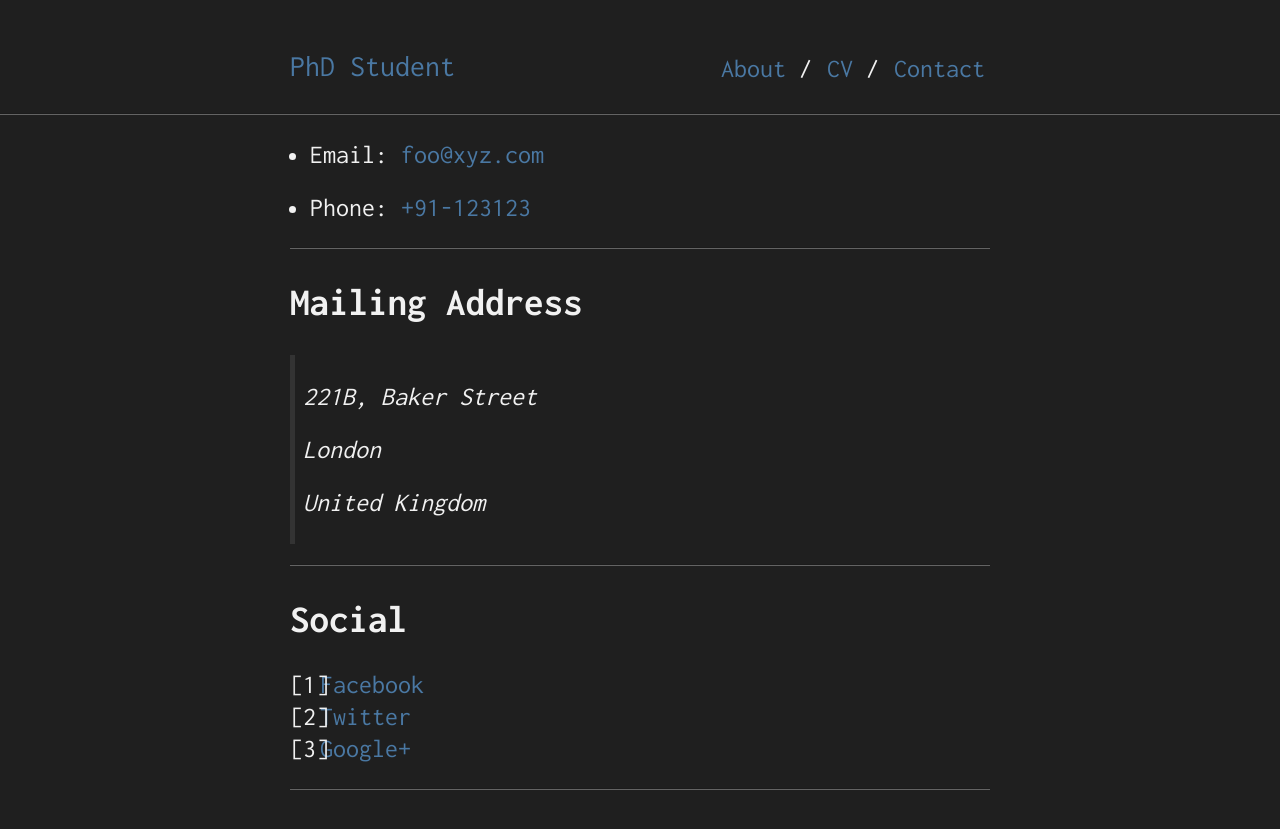
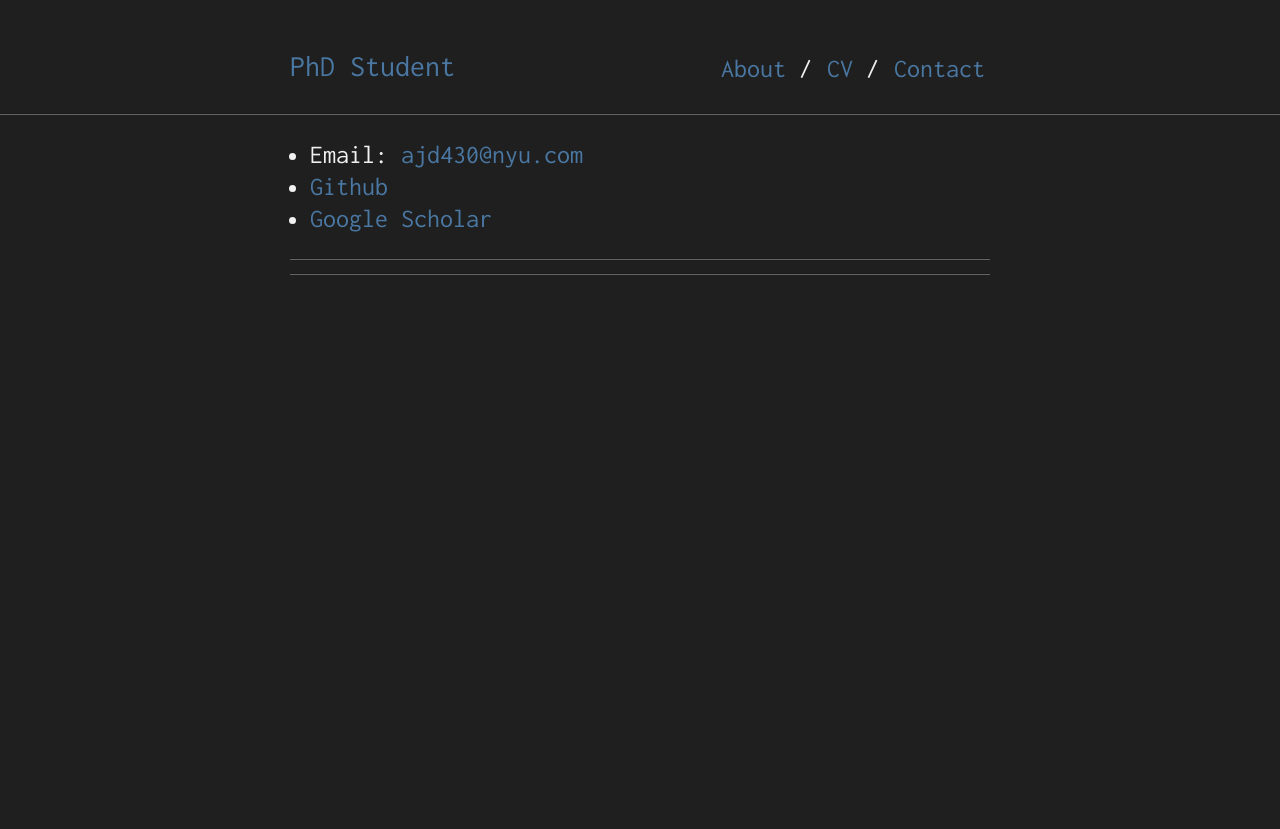
Before and after one commit to antoniod5836/antoniod5836.github.io, a Jekyll site: the page built from contact.md, in a window 1280 px wide. Shown: the top 829 px of the page. Built offline with Jekyll 4.4.1, drawn with Linux system fonts in a browser that asks for light colours.

Commit message:
Update contact.md

```diff
--- a/contact.md
+++ b/contact.md
@@ -3,24 +3,8 @@ layout: default
 is_contact: true
 ---
 
-* Email: [foo@xyz.com](mailto:foo@xyz.com)
-
-* Phone: [+91-123123](tel:+91-123123)
+* Email: [ajd430@nyu.com](mailto:ajd430@nyu.com)
+* [Github](https://github.com/antoniod5836)
+* [Google Scholar](https://scholar.google.com/citations?user=wwlMB0MAAAAJ&hl=en)
 
 ---
-
-## Mailing Address
-
-> 221B, Baker Street
->
-> London
->
-> United Kingdom
-
----
-
-## Social
-
-1. [Facebook](#)
-2. [Twitter](#)
-3. [Google+](#)
```
